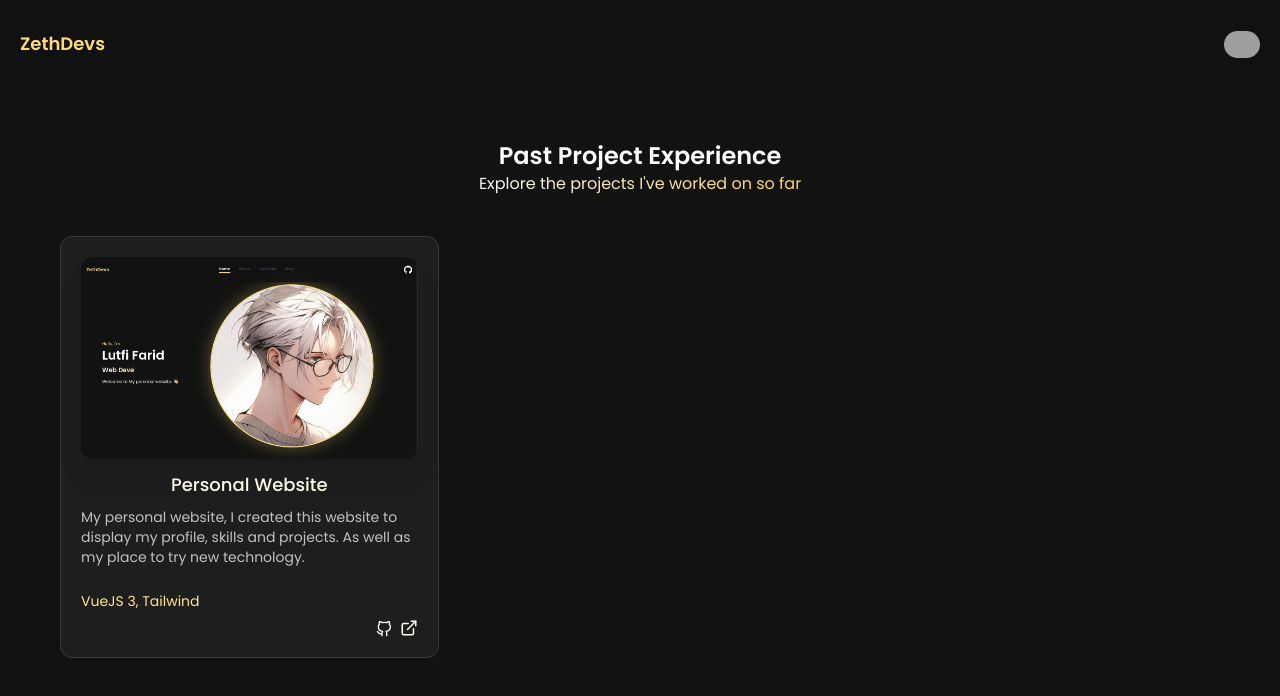
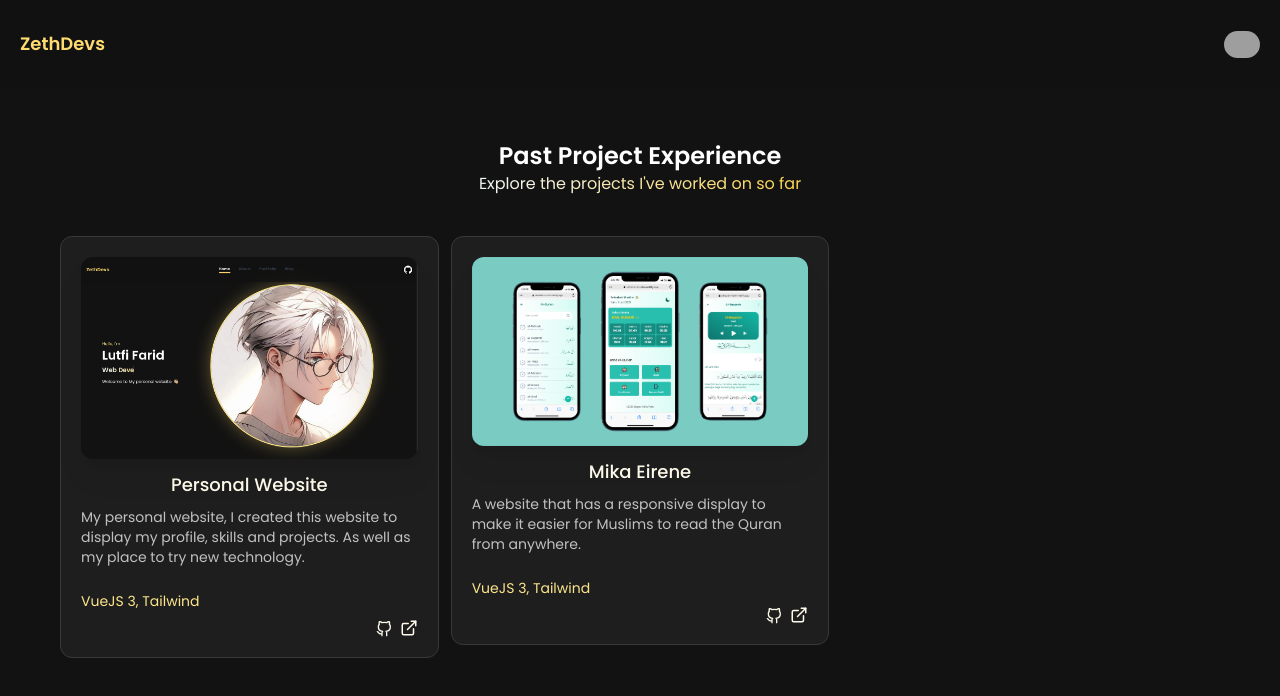
Before and after one commit to ZethDevs/My-Website, a Vue app: page /portfolio in a window 1280 px wide. Shown: the top 696 px of the page. Built offline with nearby package versions, Linux system fonts and the light colour scheme; grey boxes are pictures that could not be loaded.

Commit message:
Update PortfolioView.vue

```diff
--- a/src/views/PortfolioView.vue
+++ b/src/views/PortfolioView.vue
@@ -12,15 +12,15 @@ export default {
           tech: 'VueJS 3, Tailwind',
           github: 'https://github.com/ZethDevs/My-Website',
           demo: 'https://lutfifarid-zethdevs.vercel.app/'
-      //  },
-      //  {
-        //  id: 2,
-        //  name: 'Sahabat Muslim',
-         // imageUrl: 'sahabatmuslim',
-         // status: 'A website that has a responsive display to make it easier for Muslims to read the Quran from anywhere.',
-         // tech: 'VueJS 3, Tailwind',
-         // github: 'https://github.com/rakha-elctrnx/muslim-companion',
-         // demo: 'https://sahabat-muslim.netlify.app/'
+        },
+        {
+          id: 2,
+          name: 'Mika Eirene',
+         imageUrl: 'sahabatmuslim',
+         status: 'A website that has a responsive display to make it easier for Muslims to read the Quran from anywhere.',
+         tech: 'VueJS 3, Tailwind',
+          github: 'https://github.com/rakha-elctrnx/muslim-companion',
+          demo: 'https://sahabat-muslim.netlify.app/'
        // },
        // {
        //   id: 3,
```
